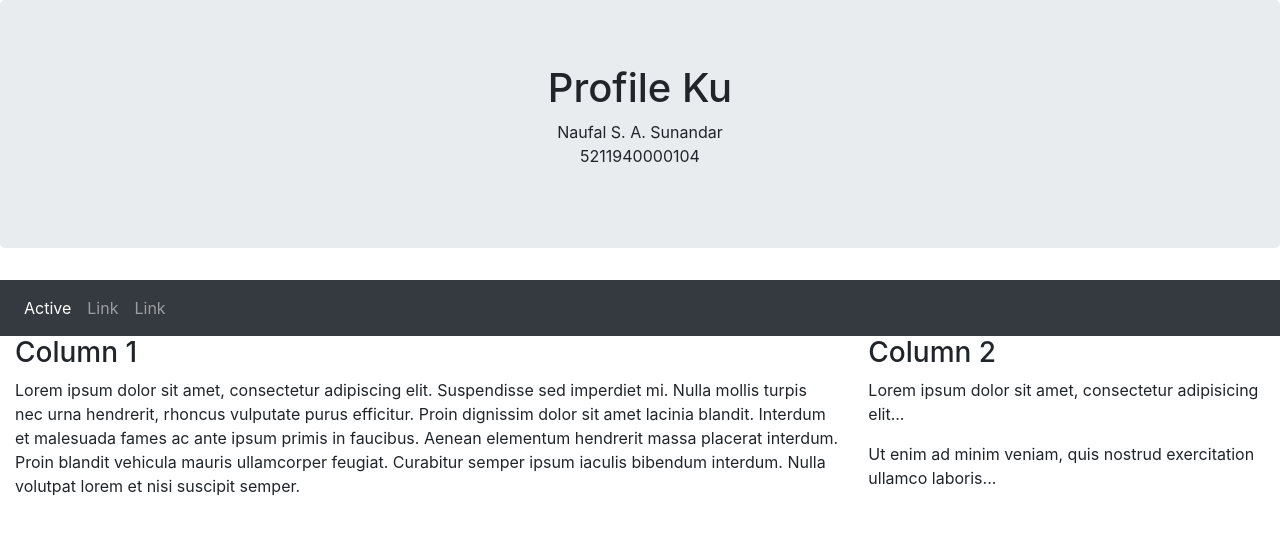
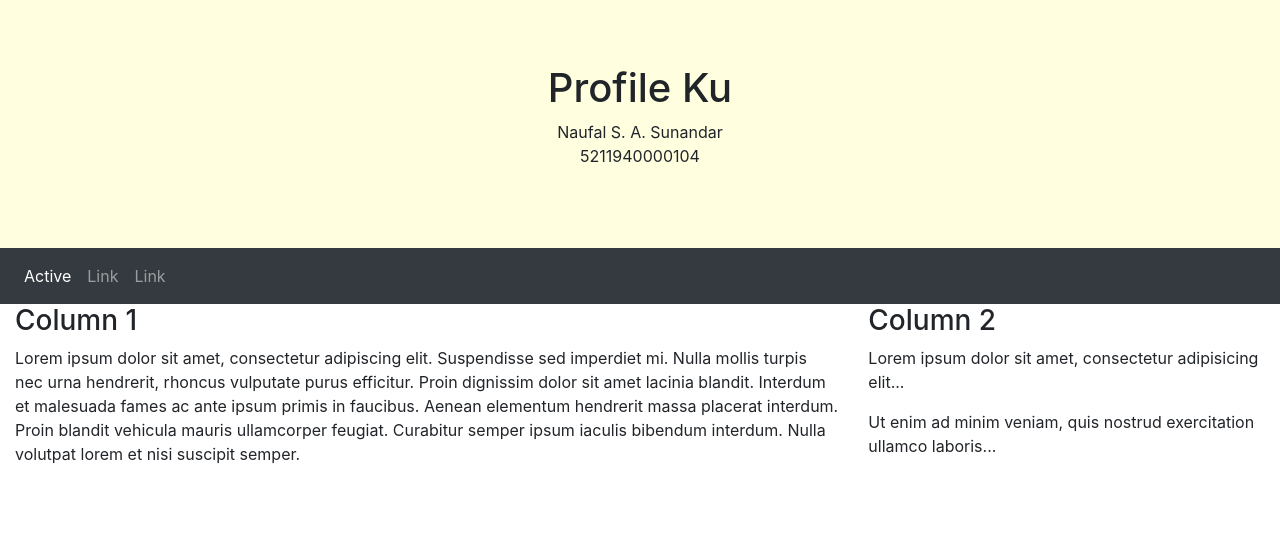
Before and after one commit to icedmuffin/draf-pwebd, a plain HTML site: page index.html in a window 1280 px wide. Drawn offline with nearby package versions, Linux system fonts and the light colour scheme.

Commit message:
perbaiki kepala dan kontent

```diff
--- a/index.html
+++ b/index.html
@@ -10,17 +10,33 @@
   <script src="https://maxcdn.bootstrapcdn.com/bootstrap/4.5.2/js/bootstrap.min.js"></script>
 </head>
 <body>
-<!--kepala-->
-	<div class="jumbotron text-center">
+<!--kotak kepala-->
+
+	<div class="row" style=" background-color:lightyellow !important">
+  		<div class="col">
+
+        </div>
+  		<div class="col">
+        	<div 	class="jumbotron text-center jumbotron-fluid"
+            		style=" background-color:transparent !important;margin-bottom:0" >
+
   				<h1>Profile Ku</h1>
   				<p>Naufal S. A. Sunandar <br>
         		5211940000104
         		</p>
 
 			</div>
+        </div>
+  		<div class="col"></div>
+	</div>
 
-<!--navbar-->
-	<nav class="navbar navbar-expand-sm bg-dark navbar-dark">
+
+<!--kotak navbar hehe-->
+	<nav class="navbar
+    			navbar-expand-sm
+                bg-dark
+                navbar-dark">
+
         <ul class="navbar-nav">
     		<li class="nav-item active">
      			 <a class="nav-link" href="#">Active</a>
@@ -35,17 +51,24 @@
   		</ul>
 	</nav>
 
+ <!--kotak konten-->
 
  <div class="container-fluid">
   	<div class="row">
+
+  			<!--konten part 1-->
     		<div class="col-sm-8">
       			<h3>Column 1</h3>
-      <p >Lorem ipsum dolor sit amet, consectetur adipiscing elit. Suspendisse sed imperdiet mi. Nulla mollis turpis nec urna hendrerit, rhoncus vulputate purus efficitur. Proin dignissim dolor sit amet lacinia blandit. Interdum et malesuada fames ac ante ipsum primis in faucibus. Aenean elementum hendrerit massa placerat interdum. Proin blandit vehicula mauris ullamcorper feugiat. Curabitur semper ipsum iaculis bibendum interdum. Nulla volutpat lorem et nisi suscipit semper.
-
+     		 	<p >Lorem ipsum dolor sit amet, consectetur adipiscing elit.
+        		Suspendisse sed imperdiet mi. Nulla mollis turpis nec urna hendrerit,
+        		rhoncus vulputate purus efficitur. Proin dignissim dolor sit amet lacinia blandit.
+        		Interdum et malesuada fames ac ante ipsum primis in faucibus. Aenean elementum hendrerit
+        		massa placerat interdum. Proin blandit vehicula mauris ullamcorper feugiat.
+        		Curabitur semper ipsum iaculis bibendum interdum. Nulla volutpat lorem et nisi suscipit semper.
 				</p>
 
     		</div>
-
+ 			<!--konten part 2-->
     		<div class="col-sm-4">
      	 		<h3>Column 2</h3>
       			<p>Lorem ipsum dolor sit amet, consectetur adipisicing elit...</p>
```
Lines whose indentation alone changed are shown as unchanged.
